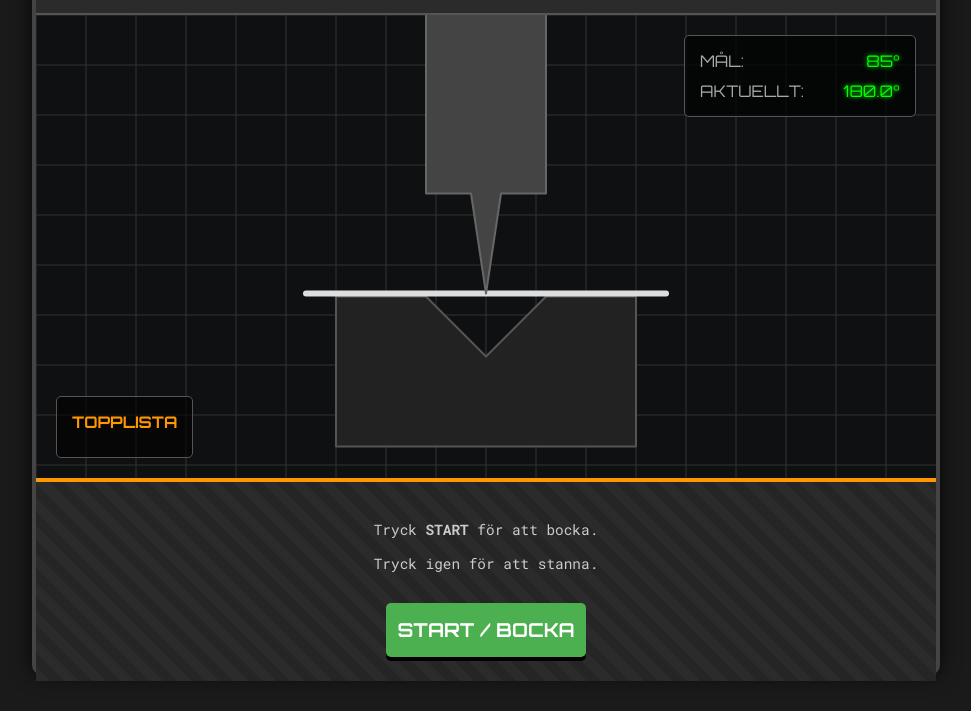
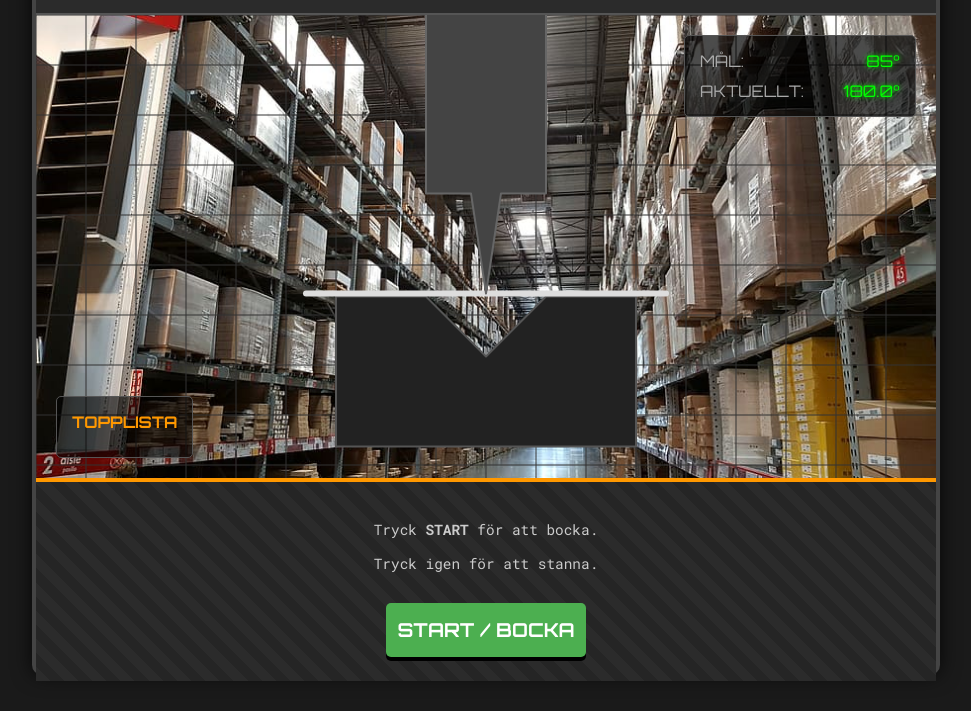
Before and after one commit to Hyllman/kantpresssimulator, a website built with Vite: page index.html in a window 1280 px wide. Shown: the part 89-800 px from the top of the page, without its empty margins (154-1125 px from the left). Built offline with nearby package versions, Linux system fonts and the light colour scheme; files whose address does not match are found by name.

Commit message:
Add industrial background image

```diff
--- a/main.js
+++ b/main.js
@@ -2,7 +2,7 @@
 import { createPhysics } from './src/physics.js';
 
 // Game Constants
-const TARGET_ANGLES = [40, 85, 90, 100, 135, 160, 170];
+const TARGET_ANGLES = [46, 85, 90, 100, 135, 160, 170];
 const SCORE_PER_EXACT_HIT = 100;
 const ANGLE_TOLERANCE = 2;
 const MAX_ROUNDS = 10;
@@ -275,6 +275,8 @@
 
     startSound();
 
+    document.getElementById('mini-highscore').style.opacity = '0';
+
     state.gamePhase = 'BENDING';
     state.isBending = true;
     state.lastTime = performance.now();
@@ -288,6 +290,8 @@
     if (state.gamePhase !== 'BENDING') return;
 
     stopSound();
+
+    document.getElementById('mini-highscore').style.opacity = '1';
 
     state.gamePhase = 'STOPPED';
     state.isBending = false;
--- a/src/renderer.js
+++ b/src/renderer.js
@@ -2,9 +2,8 @@
     const ctx = canvas.getContext('2d');
 
     function render(state) {
-        // Clear
-        ctx.fillStyle = '#0f1012';
-        ctx.fillRect(0, 0, canvas.width, canvas.height);
+        // Clear (transparent to show CSS background)
+        ctx.clearRect(0, 0, canvas.width, canvas.height);
 
         const w = canvas.width;
         const h = canvas.height;
--- a/style.css
+++ b/style.css
@@ -64,6 +64,9 @@
 main {
   flex: 1;
   background-color: #0f1012;
+  background-image: url('./src/industri.jpg');
+  background-size: cover;
+  background-position: center;
   /* Darker machine interior */
   position: relative;
   display: flex;
@@ -185,6 +188,7 @@
   font-size: 0.8rem;
   color: #ccc;
   pointer-events: none;
+  transition: opacity 0.3s;
   /* Let clicks pass through if needed */
 }
 
```
Also changed, not shown: src/industri.jpg (added).
